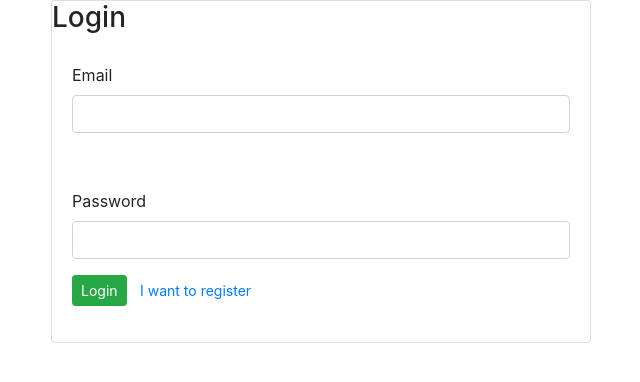
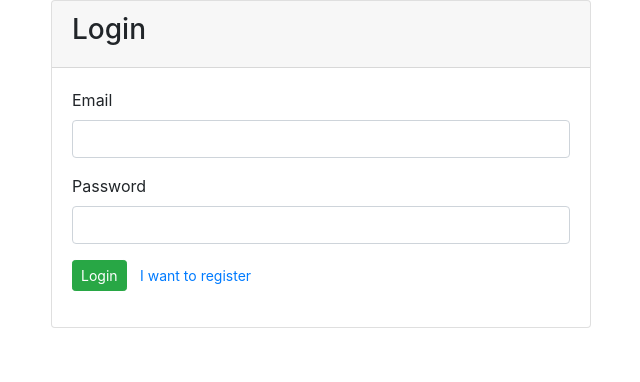
Before and after one commit to igliSallcini/album-manager, a Flask app: template templates/auth/login.html in a window 1280 px wide. Shown: the top 382 px of the page, without its empty margins (319-959 px from the left). Run offline with Flask 2, Linux system fonts and the light colour scheme; the template is opened without the code that fills it, so the values that code supplies are empty.

Commit message:
Permiresime_prof_Teuta

```diff
--- a/templates/admin/dashboard.html
+++ b/templates/admin/dashboard.html
@@ -14,9 +14,9 @@
         <p>
 
             <i class="fa fa-user"></i>
-            {{session.get("username")}}
+            {{session.get('username')}}
             |
-            {{session.get("email")}}
+            {{session.get('email')}}
             |
             <a href="{{url_for('loggout')}}">
                 <i class="fa fa-sign-out"> Log Out </i>
--- a/templates/auth/login.html
+++ b/templates/auth/login.html
@@ -13,7 +13,7 @@
             <div class="row">
                 <div class="col-md-6 offset-md-3">
                     <div class="card">
-                        <div class="card-deader">
+                        <div class="card-header">
                             <h3>Login</h3>
                         </div>
 
@@ -23,10 +23,7 @@
                                     <label for="email">Email</label>
                                     <input type="email" name="email" id="email" class="form-control"/>
                                 </div>
-                            </form>
-                        </div>
-                        <div class="card-body">
-                            <form action="{{url_for('login')}}" method="POST">
+
                                 <div class="form-group">
                                     <label for="password">Password</label>
                                     <input type="password" name="password" id="password" class="form-control"/>
```
